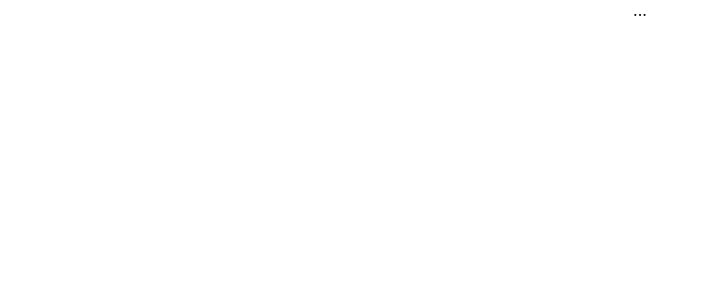
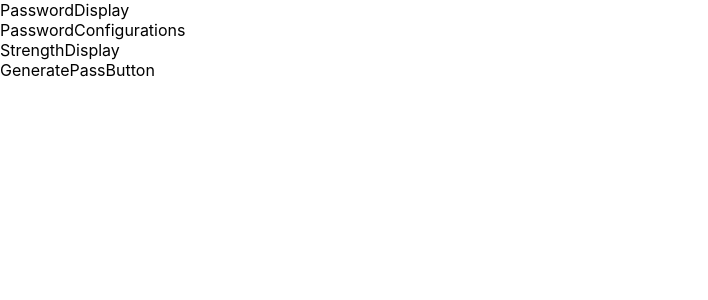
Before and after one commit to veresbianca/PasswordGeneratorApp, a React (Create React App) app in the folder passwordgenerator/: page / in a window 1280 px wide. Shown: the top 300 px of the page, without its empty margins (0-708 px from the left). Built offline with nearby package versions, Linux system fonts and the light colour scheme.

Commit message:
generated new components

```diff
--- a/passwordgenerator/public/index.html
+++ b/passwordgenerator/public/index.html
@@ -9,7 +9,6 @@
       name="description"
       content="Web site created using create-react-app"
     />
-    <link rel="apple-touch-icon" href="%PUBLIC_URL%/logo192.png" />
     <!--
       manifest.json provides metadata used when your web app is installed on a
       user's mobile device or desktop. See https://developers.google.com/web/fundamentals/web-app-manifest/
--- a/passwordgenerator/src/App.css
+++ b/passwordgenerator/src/App.css
@@ -1,38 +1,3 @@
 .App {
   text-align: center;
 }
-
-.App-logo {
-  height: 40vmin;
-  pointer-events: none;
-}
-
-@media (prefers-reduced-motion: no-preference) {
-  .App-logo {
-    animation: App-logo-spin infinite 20s linear;
-  }
-}
-
-.App-header {
-  background-color: #282c34;
-  min-height: 100vh;
-  display: flex;
-  flex-direction: column;
-  align-items: center;
-  justify-content: center;
-  font-size: calc(10px + 2vmin);
-  color: white;
-}
-
-.App-link {
-  color: #61dafb;
-}
-
-@keyframes App-logo-spin {
-  from {
-    transform: rotate(0deg);
-  }
-  to {
-    transform: rotate(360deg);
-  }
-}
--- a/passwordgenerator/src/App.js
+++ b/passwordgenerator/src/App.js
@@ -1,9 +1,12 @@
 import './App.css';
+import PasswordDisplay from './PasswordDisplay';
+import PasswordGenerator from './PasswordGenerator';
 
 function App() {
   return (
-    <div className="App">
-      ...
+    <div>
+      <PasswordDisplay />
+      <PasswordGenerator />
     </div>
   );
 }
--- /dev/null
+++ b/passwordgenerator/src/GeneratePassButton.js
@@ -0,0 +1,7 @@
+function GeneratePassButton() {
+	return (
+		<div>GeneratePassButton</div>
+	)
+}
+
+export default GeneratePassButton;
--- /dev/null
+++ b/passwordgenerator/src/PasswordConfigurations.js
@@ -0,0 +1,7 @@
+function PasswordConfigurations() {
+	return (
+		<div>PasswordConfigurations</div>
+	)
+}
+
+export default PasswordConfigurations;
--- /dev/null
+++ b/passwordgenerator/src/PasswordDisplay.js
@@ -0,0 +1,7 @@
+function PasswordDisplay() {
+	return (
+		<div>PasswordDisplay</div>
+	)
+}
+
+export default PasswordDisplay;
--- /dev/null
+++ b/passwordgenerator/src/PasswordGenerator.js
@@ -0,0 +1,15 @@
+import PasswordConfigurations from './PasswordConfigurations';
+import StrengthDisplay from './StrengthDisplay';
+import GeneratePassButton from './GeneratePassButton';
+
+function PasswordGenerator() {
+	return (
+		<>
+			<PasswordConfigurations />
+			<StrengthDisplay />
+			<GeneratePassButton />
+		</>
+	)
+}
+
+export default PasswordGenerator;
--- /dev/null
+++ b/passwordgenerator/src/StrengthDisplay.js
@@ -0,0 +1,7 @@
+function StrengthDisplay() {
+	return (
+		<div>StrengthDisplay</div>
+	)
+}
+
+export default StrengthDisplay;
```
